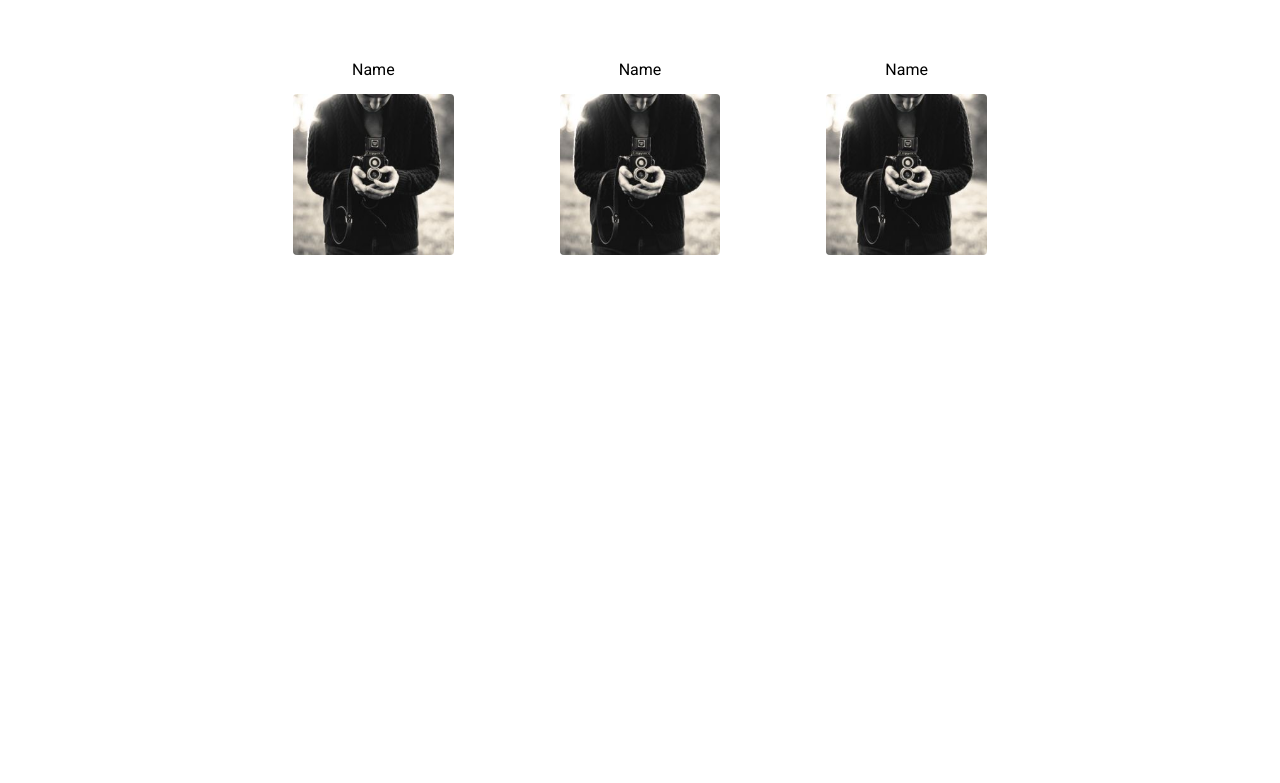
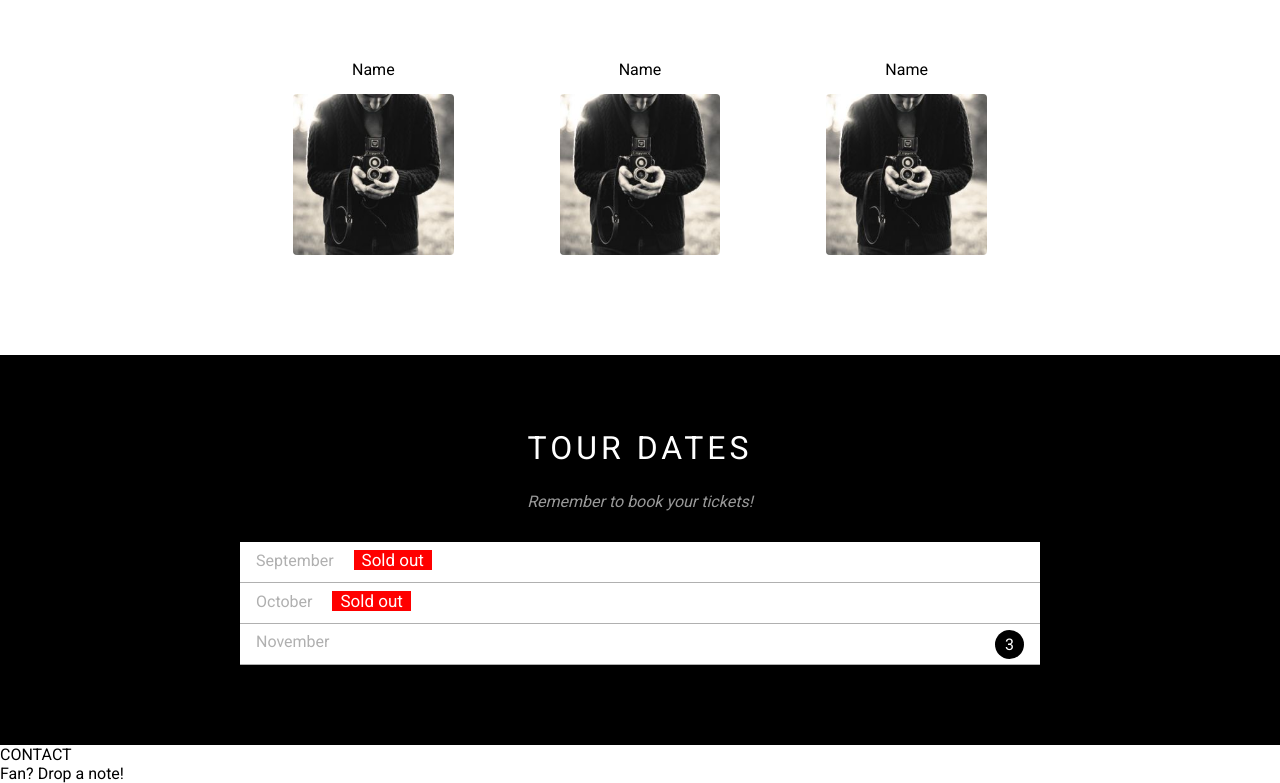
Before and after one commit to thaoday1202/webthebandtest, a plain HTML site: page index.html in a window 1280 px wide. Shown: the part 1003-1786 px from the top of the page. Before the commit the page ends 1358 px from the top, so only its background shows below. Drawn offline with Linux system fonts and the light colour scheme.

Commit message:
continues12

```diff
--- a/acsets/style.scss
+++ b/acsets/style.scss
@@ -177,3 +177,69 @@ html {
 
 
 }
+
+.contain {
+    background-color: #000000;
+    color: #fff;
+
+
+    &__tour {
+        position: relative;
+        width: 800px;
+        margin-left: auto;
+        margin-right: auto;
+        padding: 64px 16px 64px 16px;
+
+        &-h3 {
+            font-size: 32px;
+            letter-spacing: 4px;
+            font-weight: 400;
+            text-align: center;
+            margin: 10px 0;
+        }
+
+        &-sub {
+            display: inline-block;
+            text-align: center;
+            width: 100%;
+            margin-top: 15px;
+            margin-bottom: 15px;
+            opacity: 0.6;
+        }
+    }
+
+    &__form {
+        background-color: #fff;
+        color: #b0b0b0;
+    }
+
+    &__list {
+        list-style: none;
+        padding-left: 0;
+    }
+
+
+    &__item {
+        padding: 8px 16px;
+        height: 24px;
+        border-bottom: 1px solid #b0b0b0;
+
+        &-sub {
+            background-color: red;
+            color: #fff;
+            margin-left: 16px;
+            padding: 0 8px;
+            text-align: center;
+            font-size: 17px;
+        }
+
+        &-number {
+            float: right;
+            color: #fff;
+            background-color: #000;
+            border-radius: 50%;
+            padding: 5px 10px;
+            transform: translateY(-2px);
+        }
+    }
+}
--- a/index.html
+++ b/index.html
@@ -76,7 +76,40 @@
 
     </div>
 
+    <div class="contain">
+        <div class="contain__tour">
+            <h3 class="contain__tour-h3">
+                TOUR DATES
+            </h3>
+            <div class="contain__tour-sub">
+                <i> Remember to book your tickets!</i>
+            </div>
 
+            <div class="contain__form">
+                <ul class="contain__list">
+                    <li class="contain__item">September
+                        <span class="contain__item-sub">Sold out</span>
+                    </li>
+                    <li class="contain__item">October
+                        <span class="contain__item-sub">Sold out</span>
+                    </li>
+                    <li class="contain__item">November
+                        <span class="contain__item-number"> 3 </span>
+                    </li>
+                </ul>
+            </div>
+
+            <div class="contain__about">
+
+            </div>
+
+        </div>
+    </div>
+
+    <div class="contact">
+        <div class="contact__h3">CONTACT</div>
+        <div class="contact__sub">Fan? Drop a note!</div>
+    </div>
 
 </body>
 
```
Also changed, not shown: acsets/style.css, 1 other file.
